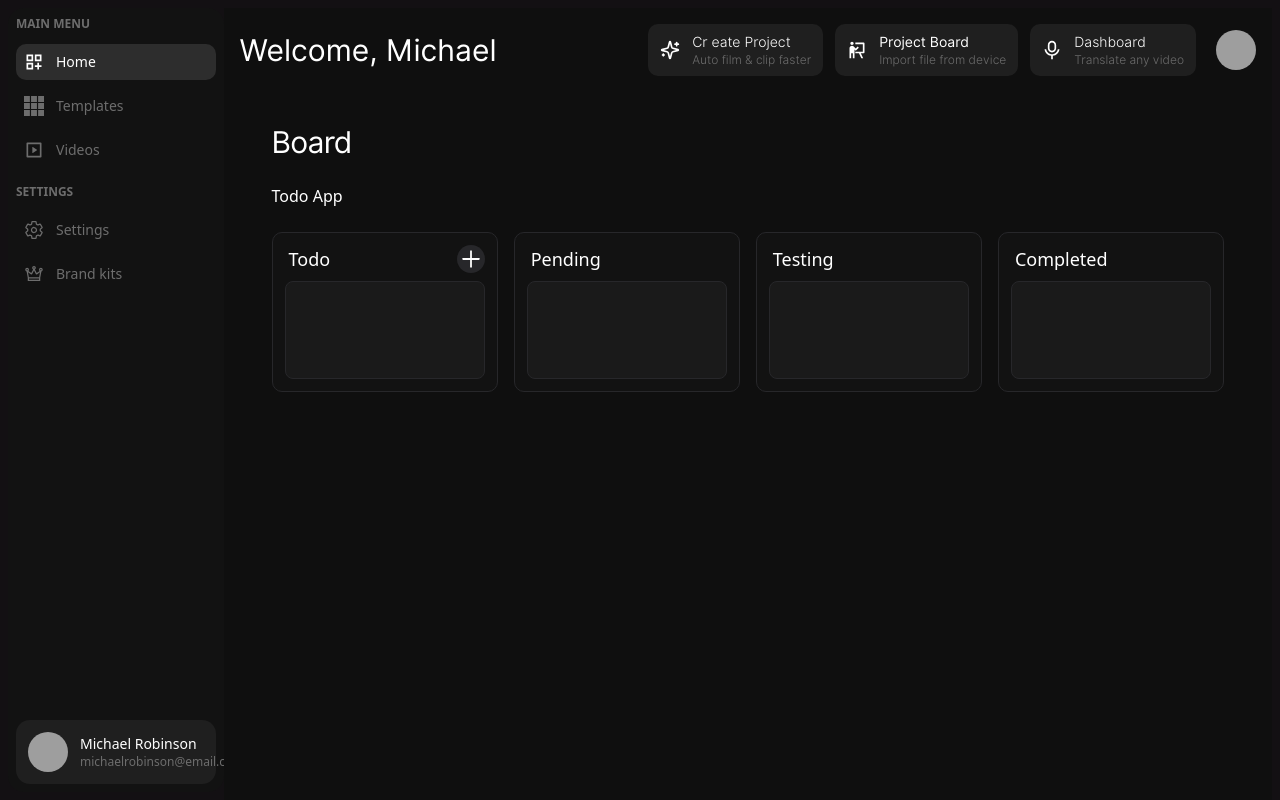
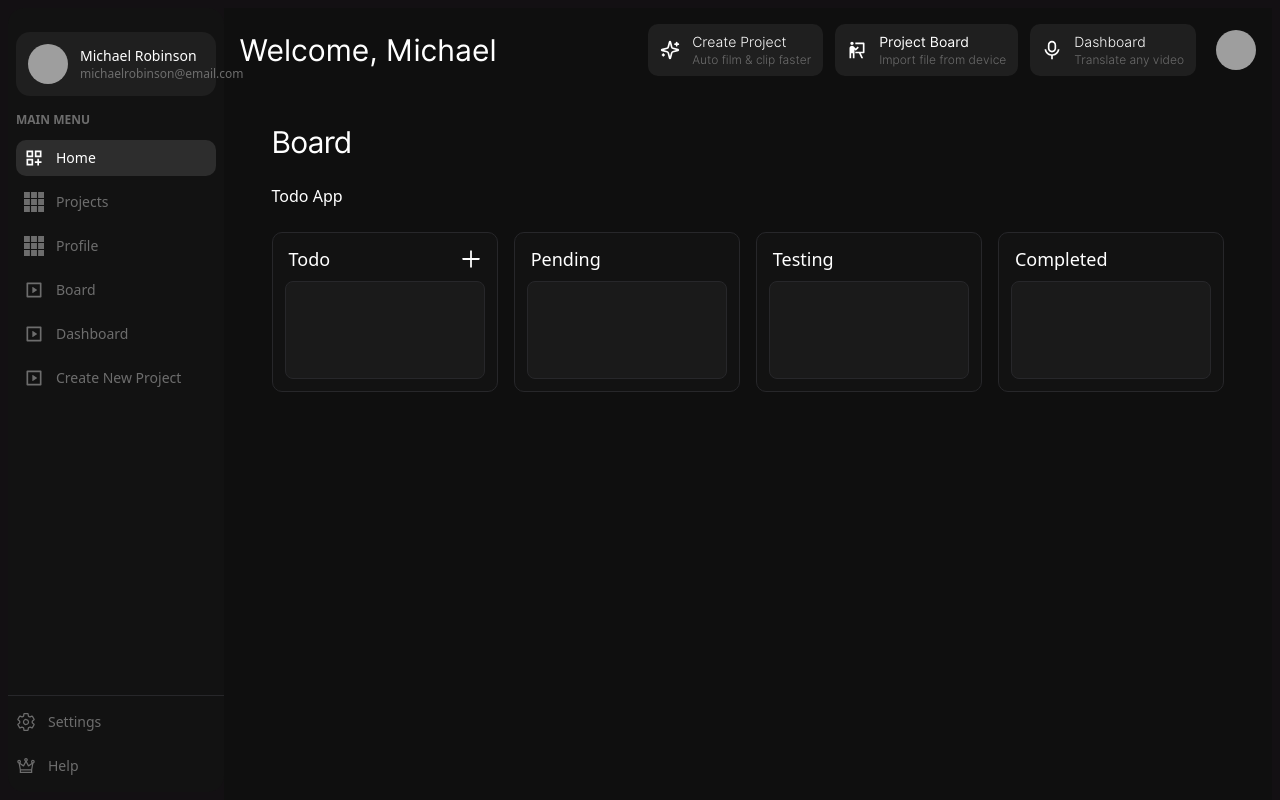
Before and after one commit to SaqibFarhanProgrammer/Doable-Task-Manager, a React (Vite) app: page /work/board in a window 1280 px wide. Built offline with nearby package versions, Linux system fonts and the light colour scheme; grey boxes are pictures that could not be loaded.

Commit message:
ui changes

```diff
--- a/src/Web-App/Sidebar/Sidebar.tsx
+++ b/src/Web-App/Sidebar/Sidebar.tsx
@@ -4,17 +4,24 @@ import { RiVideoLine } from "react-icons/ri";
 import { IoSettingsOutline } from "react-icons/io5";
 import { LiaCrownSolid } from "react-icons/lia";
 
-
 function Sidebar() {
   return (
-    <div className="w-[17vw] h-[98vh] p-2 bg-[#121212] rounded-2xl flex flex-col justify-between">
-      {/* Top Section */}
+    <div className="w-[17vw] relative h-[98vh] p-2 bg-[#121212] rounded-2xl flex flex-col justify-between">
+      <div className="top  flex flex-col gap-4">
+        <div className="bottom flex items-center gap-3 p-3 bg-[#1F1F1F] rounded-xl mt-4">
+          <img
+            className="h-10 w-10 rounded-full object-cover"
+            src="https://encrypted-tbn0.gstatic.com/images?q=tbn:ANd9GcSZMfraI81_QCr29PrFj5TdPi50BBmJwB9dbg&s" // Placeholder image for Michael Robinson
+            alt="Michael Robinson"
+          />
+          <div className="flex flex-col">
+            <h4 className="text-white text-sm font-medium">Michael Robinson</h4>
+            <span className="text-[#6D6D6D] text-xs">
+              michaelrobinson@email.com
+            </span>
+          </div>
+        </div>
 
-
-      <div className="top flex flex-col gap-4">
-
-
-        {/* Main Menu */}
         <div className="flex flex-col gap-2 text-[#6D6D6D]">
           <h3 className="text-xs font-semibold uppercase mb-1">Main Menu</h3>
           <div className="flex items-center gap-3 p-2 rounded-lg transition-all duration-200 cursor-pointer bg-[#2D2D2D] text-white">
@@ -23,41 +30,35 @@ function Sidebar() {
           </div>
           <div className="flex items-center gap-3 p-2 rounded-lg hover:bg-[#2D2D2D] transition-all duration-200 cursor-pointer">
             <TfiLayoutGrid3Alt className="text-xl" />
-            <span className="text-sm">Templates</span>
+            <span className="text-sm">Projects</span>
+          </div>
+          <div className="flex items-center gap-3 p-2 rounded-lg hover:bg-[#2D2D2D] transition-all duration-200 cursor-pointer">
+            <TfiLayoutGrid3Alt className="text-xl" />
+            <span className="text-sm">Profile</span>
           </div>
           <div className="flex items-center gap-3 p-2 rounded-lg hover:bg-[#2D2D2D] transition-all duration-200 cursor-pointer">
             <RiVideoLine className="text-xl" />
-            <span className="text-sm">Videos</span>
+            <span className="text-sm">Board</span>
+          </div>
+          <div className="flex items-center gap-3 p-2 rounded-lg hover:bg-[#2D2D2D] transition-all duration-200 cursor-pointer">
+            <RiVideoLine className="text-xl" />
+            <span className="text-sm">Dashboard</span>
+          </div>
+          <div className="flex items-center gap-3 p-2 rounded-lg hover:bg-[#2D2D2D] transition-all duration-200 cursor-pointer">
+            <RiVideoLine className="text-xl" />
+            <span className="text-sm">Create New Project</span>
           </div>
         </div>
 
-        {/* Settings */}
-        <div className="flex flex-col gap-2 text-[#6D6D6D]">
-          <h3 className="text-xs font-semibold uppercase mb-1">Settings</h3>
-          <div className="flex items-center gap-3 p-2 rounded-lg hover:bg-[#2D2D2D] transition-all duration-200 cursor-pointer">
+        <div className="flex left-0 border-t py-2 border-zinc-800 absolute bottom-0 w-full flex-col gap-2 text-[#6D6D6D]">
+          <div className="flex  items-center gap-3 p-2 rounded-lg hover:bg-[#2D2D2D] transition-all duration-200 cursor-pointer">
             <IoSettingsOutline className="text-xl" />
             <span className="text-sm">Settings</span>
           </div>
           <div className="flex items-center gap-3 p-2 rounded-lg hover:bg-[#2D2D2D] transition-all duration-200 cursor-pointer">
             <LiaCrownSolid className="text-xl" />
-            <span className="text-sm">Brand kits</span>
+            <span className="text-sm">Help</span>
           </div>
-        </div>
-
-
-
-      </div>
-
-      {/* Bottom User Profile */}
-      <div className="bottom flex items-center gap-3 p-3 bg-[#1F1F1F] rounded-xl mt-4">
-        <img
-          className="h-10 w-10 rounded-full object-cover"
-          src="https://images.unsplash.com/photo-1535713875002-d1d0cf377dd9?q=80&w=2080&auto=format&fit=crop&ixlib=rb-4.0.3&ixid=M3wxMjA3fDB8MHxwaG90by1wYWdlfHx8fGVufDB8fHx8fA%3D%3D" // Placeholder image for Michael Robinson
-          alt="Michael Robinson"
-        />
-        <div className="flex flex-col">
-          <h4 className="text-white text-sm font-medium">Michael Robinson</h4>
-          <span className="text-[#6D6D6D] text-xs">michaelrobinson@email.com</span>
         </div>
       </div>
     </div>
--- a/src/Web-App/main_navbar/Main_Navbar.tsx
+++ b/src/Web-App/main_navbar/Main_Navbar.tsx
@@ -15,7 +15,7 @@ function Main_Navbar() {
         <div className="flex items-center gap-3 bg-[#1F1F1F] py-2 px-3 rounded-lg cursor-pointer hover:bg-[#2D2D2D] transition-all duration-200">
           <LuSparkles className="text-white text-xl" />
           <div className="normal">
-            <p className="text-white text-sm ">Cr eate Project</p>
+            <p className="text-white text-sm ">Create Project</p>
             <p className="text-[#6D6D6D] normala'] text-xs">Auto film & clip faster</p>
           </div>
         </div>
--- a/src/Web-App/management/sections/Board/Board.tsx
+++ b/src/Web-App/management/sections/Board/Board.tsx
@@ -11,7 +11,7 @@ function Board() {
             <div className="flex justify-between items-start text-2xl">
 
           <h2 className="text-lg font-medium capitalize mb-2 px-1">Todo</h2>
-          <div className="h-7 w-7 bg-zinc-800 flex justify-center items-center rounded-full cursor-pointer hover:bg-zinc-600 transition-all duration-200">
+          <div className="h-7 w-7  flex justify-center items-center rounded-full cursor-pointer hover:bg-zinc-600 transition-all duration-200">
 
           <AiOutlinePlus className=" mx-auto" />
           </div>
--- a/src/components/Projects_card.tsx
+++ b/src/components/Projects_card.tsx
@@ -3,7 +3,7 @@ import { FaChevronDown } from "react-icons/fa"
 
 function Projects_card() {
   return (
-    <div className="border border-zinc-800 rounded-2xl shadow-[0_4px_30px_rgba(0,0,0,0.6)] hover:shadow-[0_6px_35px_rgba(0,0,0,0.7)] transition-all duration-300 ease-out hover:scale-[1.01] h-[20vh] flex flex-col justify-between p-5">
+    <div className="border border-zinc-800 rounded-2xl shadow-[0_4px_30px_rgba(0,0,0,0.6)] hover:shadow-[0_6px_35px_rgba(0,0,0,0.7)] transition-all duration-300 ease-out hover:scale-[1.01] h-[20vh] flex flex-col justify-between p-4">
       <div className="flex justify-between items-start">
         <div className="flex flex-col">
           <h2 className="text-2xl heading">Blog App</h2>
@@ -16,7 +16,7 @@ function Projects_card() {
         <FaChevronDown className="text-lg opacity-70 hover:opacity-100 cursor-pointer transition-opacity" />
       </div>
 
-      <div className="flex justify-between pb-0 items-center border-white/10 pt-2">
+      <div className="flex justify-between pb-0 items-center border-white/10 pt-1">
         <div className="flex items-center gap-2">
           <div className="bg-white/10 p-2 rounded-lg flex items-center justify-center">
             <GrProjects className="text-lg" />
```
